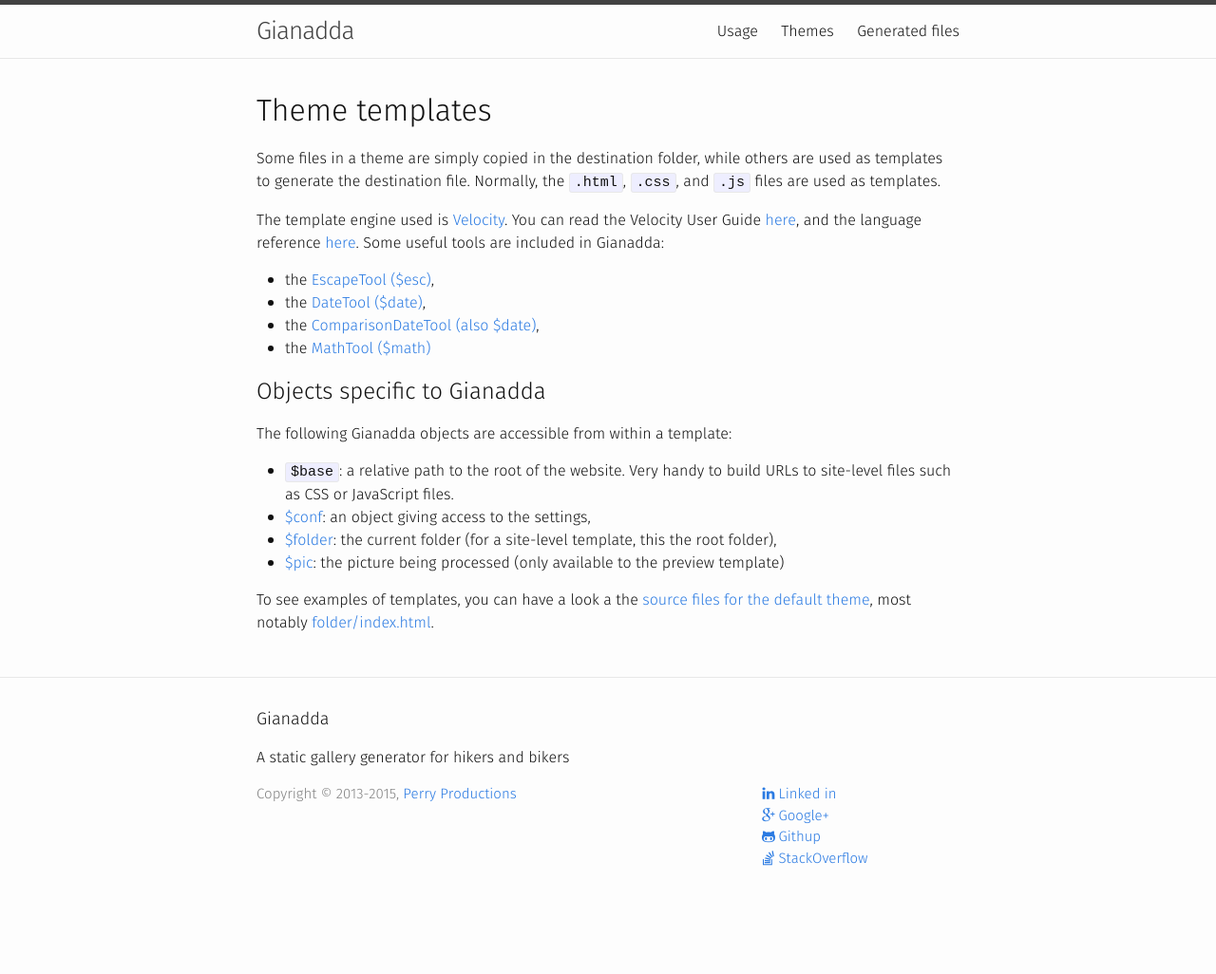
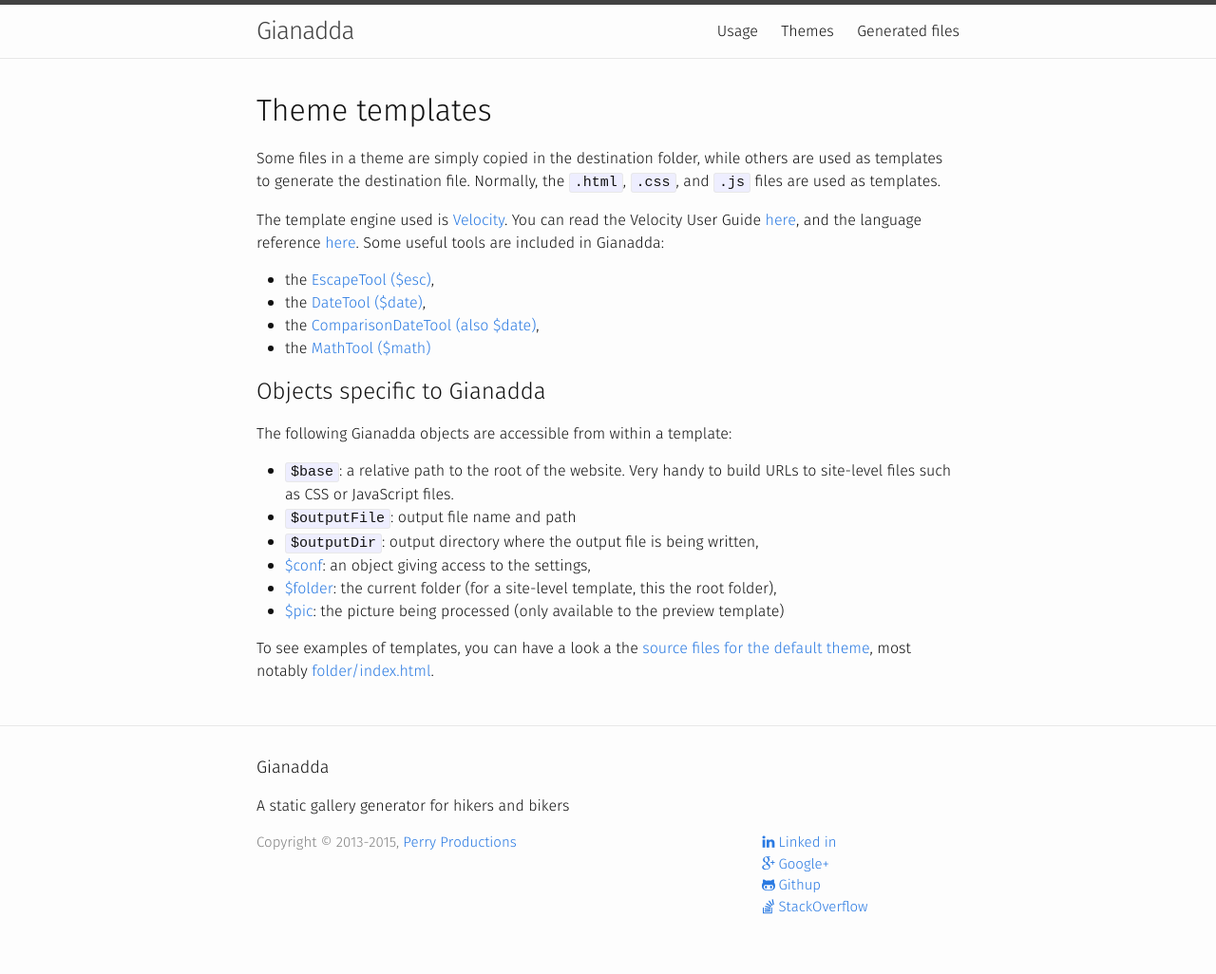
Before and after one commit to robbyn/gianadda-pages, a Jekyll site: the page built from Themes/ThemeTemplates.md, in a window 1280 px wide. Shown: the whole page at 95% size. Built offline with Jekyll 4.4.1, drawn with Linux system fonts in a browser that asks for light colours; before the commit the page ends 975 px from its top, so only the background shows below that.

Commit message:
Merge origin/master
Conflicts:
	.gitignore

```diff
--- a/Themes/ThemeTemplates.md
+++ b/Themes/ThemeTemplates.md
@@ -20,6 +20,8 @@ The following Gianadda objects are accessible from within a template:
 
 * `$base`: a relative path to the root of the website. Very handy to build URLs to site-level files such as
 CSS or JavaScript files.
+* `$outputFile`: output file name and path
+* `$outputDir`: output directory where the output file is being written,
 * [$conf](/Themes/ConfStructure.html): an object giving access to the settings,
 * [$folder](/Themes/FolderStructure.html): the current folder (for a site-level template, this the root folder),
 * [$pic](/Themes/PictureStructure.html): the picture being processed (only available to the preview template)
```
